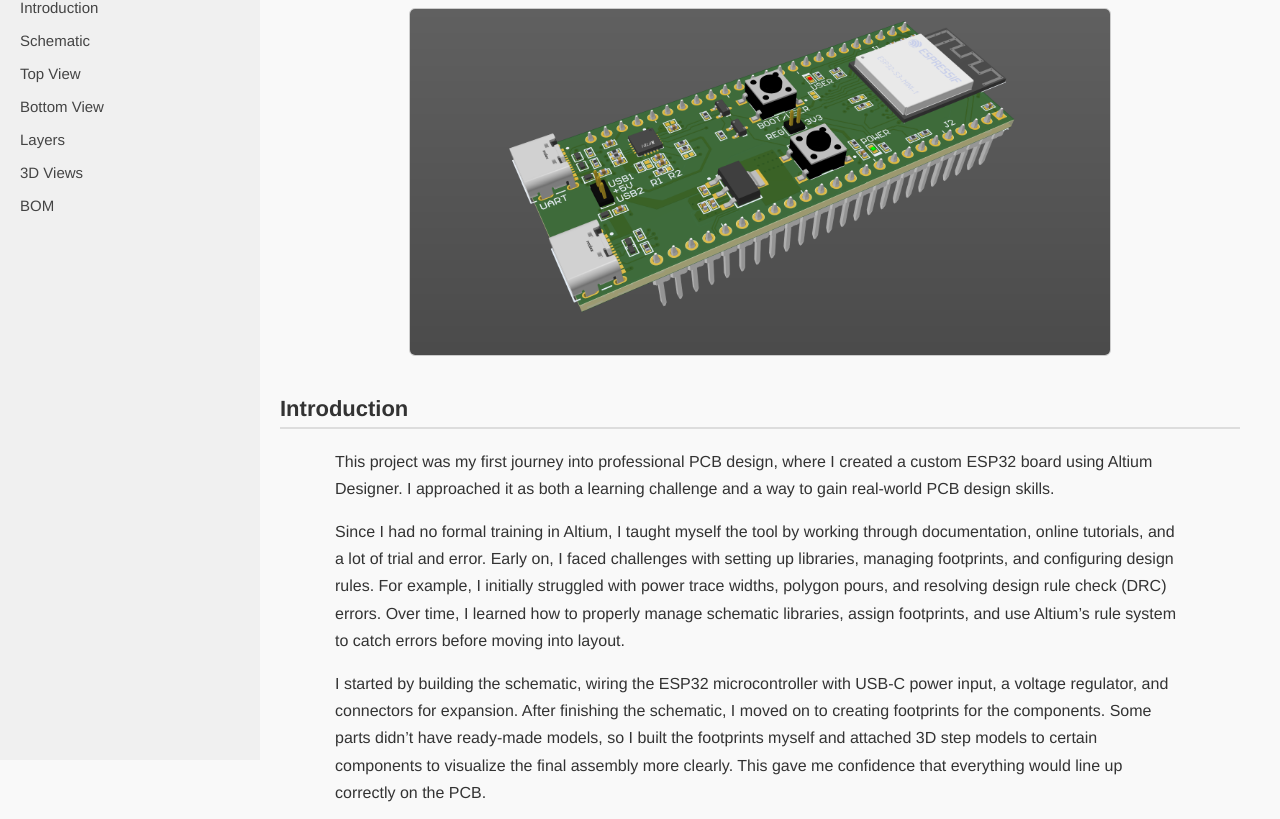
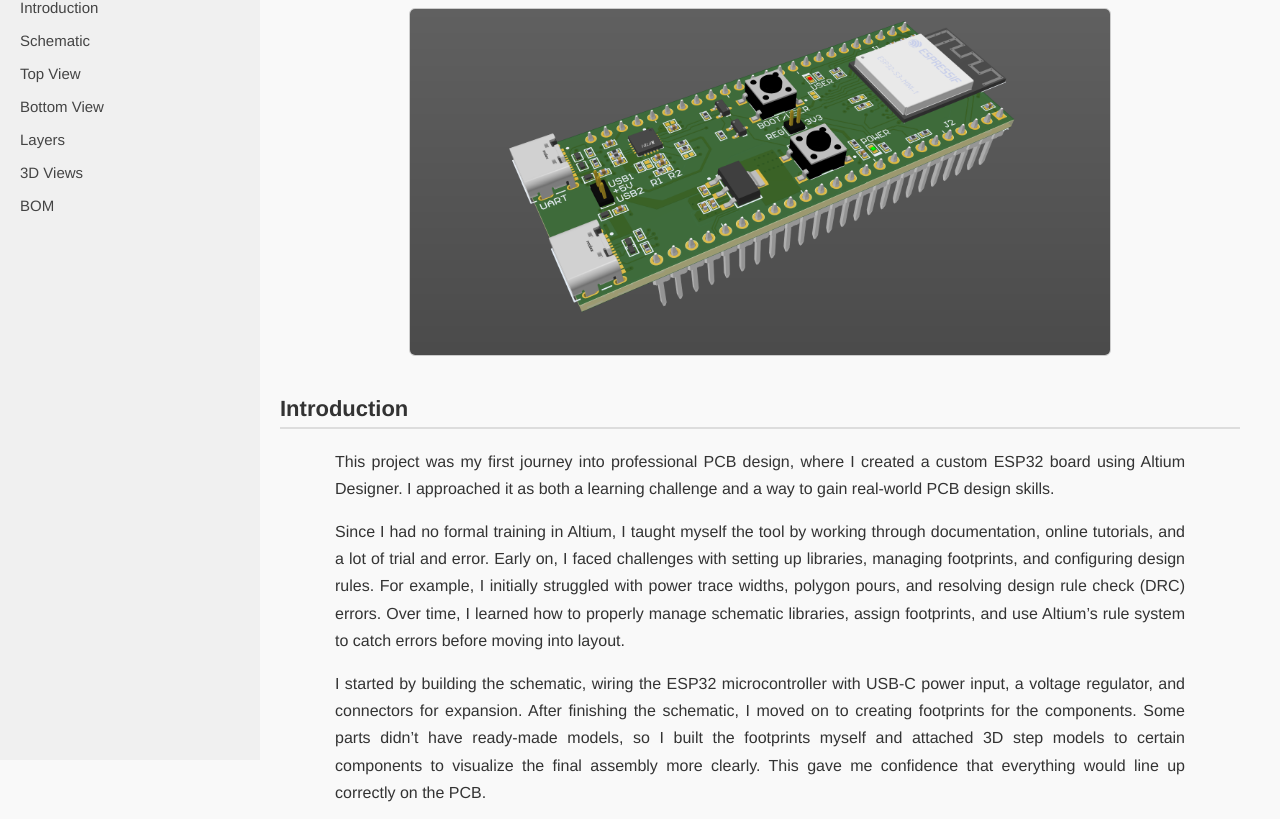
Before and after one commit to parniyannf/esp32-altiumdesigner, a plain HTML site: page index.html in a window 1280 px wide. Shown: the part 80-899 px from the top of the page. Drawn offline with Linux system fonts and the light colour scheme.

Commit message:
Update index.html

```diff
--- a/index.html
+++ b/index.html
@@ -71,8 +71,9 @@
       margin-left: auto;
       font-size: 16px;
     }
-    #introduction p {
-      text-align: justify; /* justify only introduction paragraphs */
+    /* ✅ Only justify the introduction text */
+    .intro-text p {
+      text-align: justify;
     }
     .file-link {
       margin: 10px 0;
@@ -104,6 +105,7 @@
     <img src="main.png" alt="Main 3D View" class="main-image">
 
     <h2 id="introduction">Introduction</h2>
+    <div class="intro-text">
       <p>
         This project was my first journey into professional PCB design, where I created a custom ESP32 board
         using Altium Designer. I approached it as both a learning challenge
@@ -136,6 +138,7 @@
         I came away with a practical understanding of the entire PCB design cycle, from starting with an empty schematic
         to producing files that could be sent to fabrication.
       </p>
+    </div>
 
     <h2 id="schematic">Schematic</h2>
     <div class="file-link">
```
Lines whose indentation alone changed are shown as unchanged.
